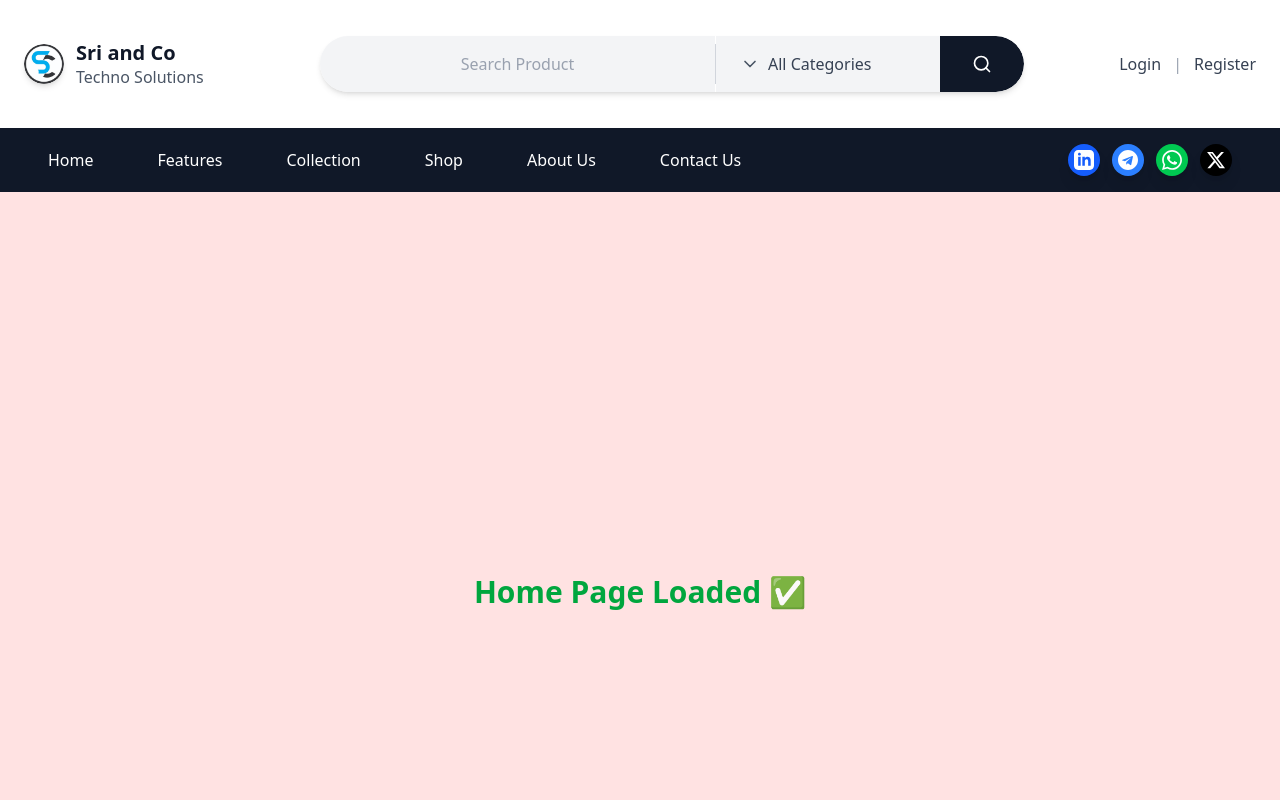
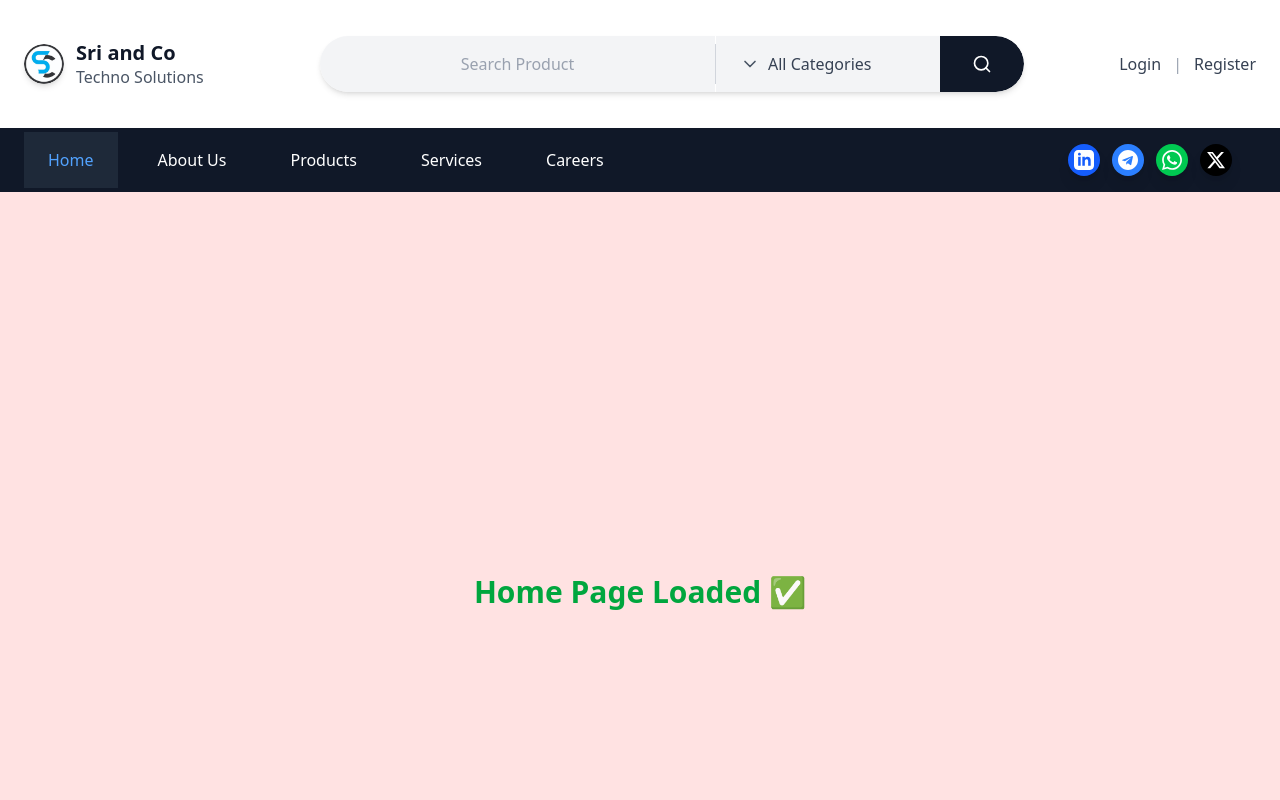
Before and after one commit to Immortalsoul21/sriandcotechnosolution-frontend, a React (Vite) app: page /home in a window 1280 px wide. Shown: the top 800 px of the page. Built offline with nearby package versions, Linux system fonts and the light colour scheme.

Commit message:
feat: implement a responsive navigation bar component with logo, search, navigation links, and social media icons.

```diff
--- a/src/components/Navbar.jsx
+++ b/src/components/Navbar.jsx
@@ -1,5 +1,6 @@
 import React, { useState } from 'react';
 import { Menu, X, ChevronDown } from 'lucide-react';
+import { Link, NavLink } from 'react-router-dom';
 import SearchBar from './Searchbar';
 // Make sure to import your logo properly
 import logo from '../assets/logo-fotor - Copy.png';
@@ -7,6 +8,14 @@ import logo from '../assets/logo-fotor - Copy.png';
 const Navbar = () => {
   const [searchText, setSearchText] = useState("");
   const [isMenuOpen, setIsMenuOpen] = useState(false);
+
+  const navItems = [
+    { label: 'Home', path: '/home' },
+    { label: 'About Us', path: '/about' },
+    { label: 'Products', path: '/products' },
+    { label: 'Services', path: '/services' },
+    { label: 'Careers', path: '/careers' },
+  ];
 
 
   return (
@@ -16,7 +25,7 @@ const Navbar = () => {
         <div className="w-full flex items-center gap-6">
 
           {/* --- LOGO SECTION (Fixed Width) --- */}
-          <div className="flex items-center gap-3 w-64 flex-shrink-0">
+          <Link to="/home" className="flex items-center gap-3 w-64 flex-shrink-0 cursor-pointer">
             <div className="w-10 h-10 rounded-full flex items-center justify-center shadow-md overflow-hidden">
               <img src={logo} alt="Sri and Co Logo" className="w-full h-full object-cover" />
             </div>
@@ -24,7 +33,7 @@ const Navbar = () => {
               <div className="font-bold text-gray-900 text-xl leading-tight whitespace-nowrap">Sri and Co</div>
               <div className="font-medium text-gray-600 text-base whitespace-nowrap">Techno Solutions</div>
             </div>
-          </div>
+          </Link>
 
           {/* --- SEARCH BAR (Flexible) --- */}
           <SearchBar />
@@ -67,9 +76,18 @@ const Navbar = () => {
         <div className="w-full px-6">
           <ul className="flex flex-col lg:flex-row lg:items-center justify-between">
             <div className="flex flex-col lg:flex-row lg:gap-4">
-              {['Home', 'Features', 'Collection', 'Shop', 'About Us', 'Contact Us'].map((item) => (
-                <li key={item} className="px-6 py-4 hover:bg-gray-800 cursor-pointer transition-colors border-b lg:border-b-0 border-gray-800 text-base font-medium whitespace-nowrap">
-                  {item}
+              {navItems.map((item) => (
+                <li key={item.label} className="border-b lg:border-b-0 border-gray-800">
+                  <NavLink
+                    to={item.path}
+                    className={({ isActive }) =>
+                      `block px-6 py-4 hover:bg-gray-800 transition-colors text-base font-medium whitespace-nowrap ${isActive ? 'text-blue-400 lg:bg-gray-800' : 'text-white'
+                      }`
+                    }
+                    onClick={() => setIsMenuOpen(false)}
+                  >
+                    {item.label}
+                  </NavLink>
                 </li>
               ))}
             </div>
```
